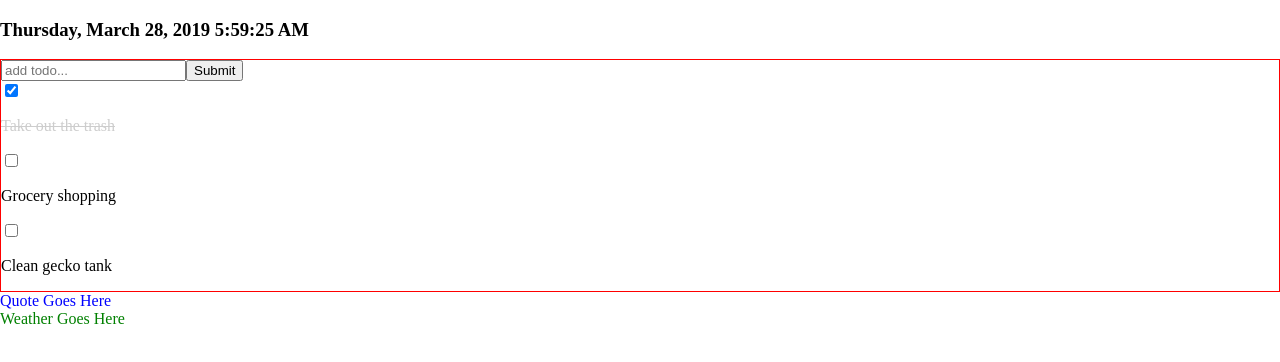
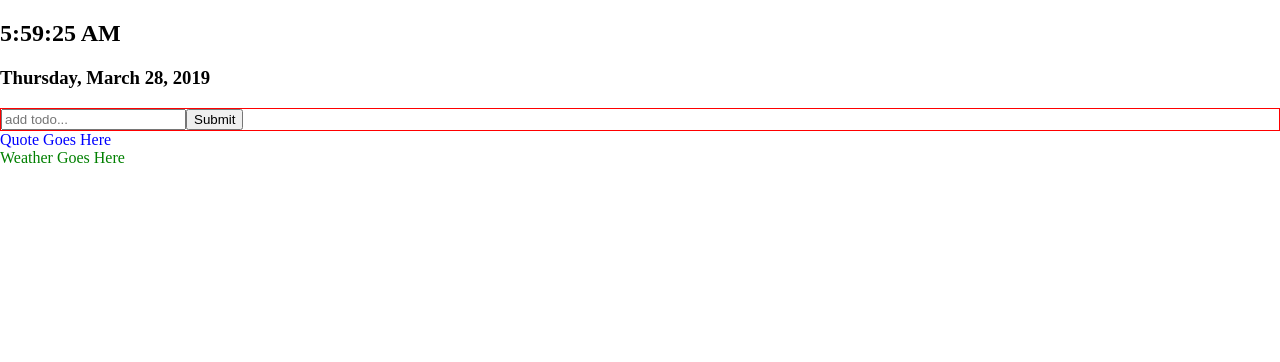
Before and after one commit to chingu-voyages/v8-geckos-team-09, a React (Create React App) app: page / in a window 1280 px wide. Shown: the top 362 px of the page. Built offline with nearby package versions, Linux system fonts and the light colour scheme.

Commit message:
add todo

```diff
--- a/src/App.js
+++ b/src/App.js
@@ -41,7 +41,8 @@ class App extends React.Component {
     return (
       <div className="App">
         <div className='clock-container'>
-          <h3 className='clock-text'>{days[this.state.day]}, {months[this.state.month]} {this.state.date}, {this.state.year} {this.state.time}</h3>
+          <h2 className='clock-time'>{this.state.time}</h2>
+          <h3 className='clock-date'>{days[this.state.day]}, {months[this.state.month]} {this.state.date}, {this.state.year}</h3>
         </div>
         <Todos />
         <Quote />
--- a/src/components/Todos.js
+++ b/src/components/Todos.js
@@ -8,25 +8,10 @@ class Todos extends React.Component {
         super(props);
 
         this.state = {
-            todos: [
-                {
-                    id: 1,
-                    text: "Take out the trash",
-                    completed: true
-                },
-                {
-                    id: 2,
-                    text: "Grocery shopping",
-                    completed: false
-                },
-                {
-                    id: 3,
-                    text: "Clean gecko tank",
-                    completed: false
-                }
-            ]
+            todos: []
         }
         this.handleChange = this.handleChange.bind(this)
+        this.addTodo = this.addTodo.bind(this)
     }
 
     handleChange(id) {
@@ -44,7 +29,21 @@ class Todos extends React.Component {
     }
 
     addTodo(event) {
-        console.log(event.target.value)
+        event.preventDefault();
+
+        const newTodos = [...this.state.todos];
+
+        newTodos.push({
+            id: this.state.todos.length + 1,
+            text: this.refs.search.value,
+            completed: false
+        });
+
+        this.setState({
+            todos : newTodos
+        });
+
+        this.refs.search.value = ''
     }
 
     render(){
@@ -54,7 +53,7 @@ class Todos extends React.Component {
         return(
             <div className='todos-container'>
                 <form onSubmit={this.addTodo}>
-                    <input placeholder="add todo..."></input>
+                    <input type="text" ref="search" placeholder="add todo..."></input>
                     <button>Submit</button>
                 </form>
                 {todoItems}
```
